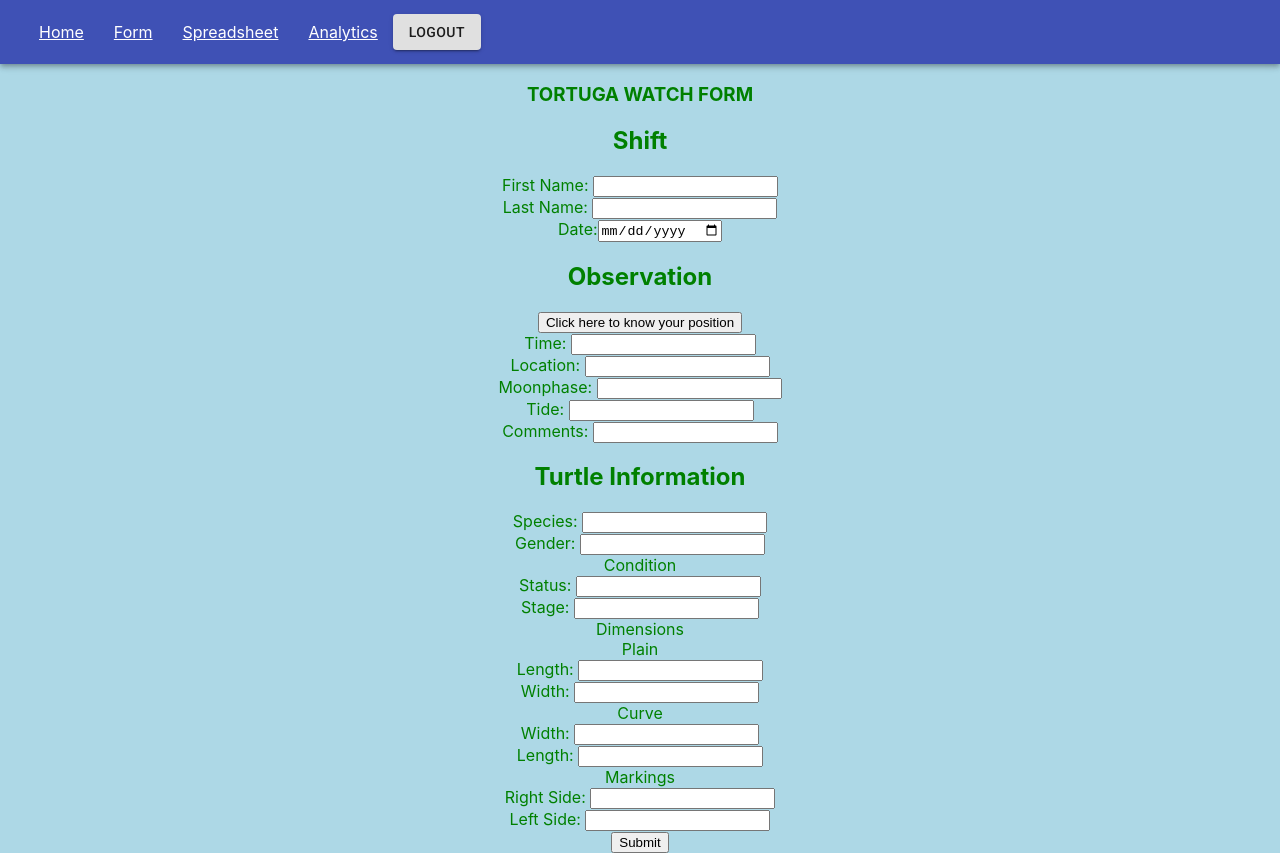
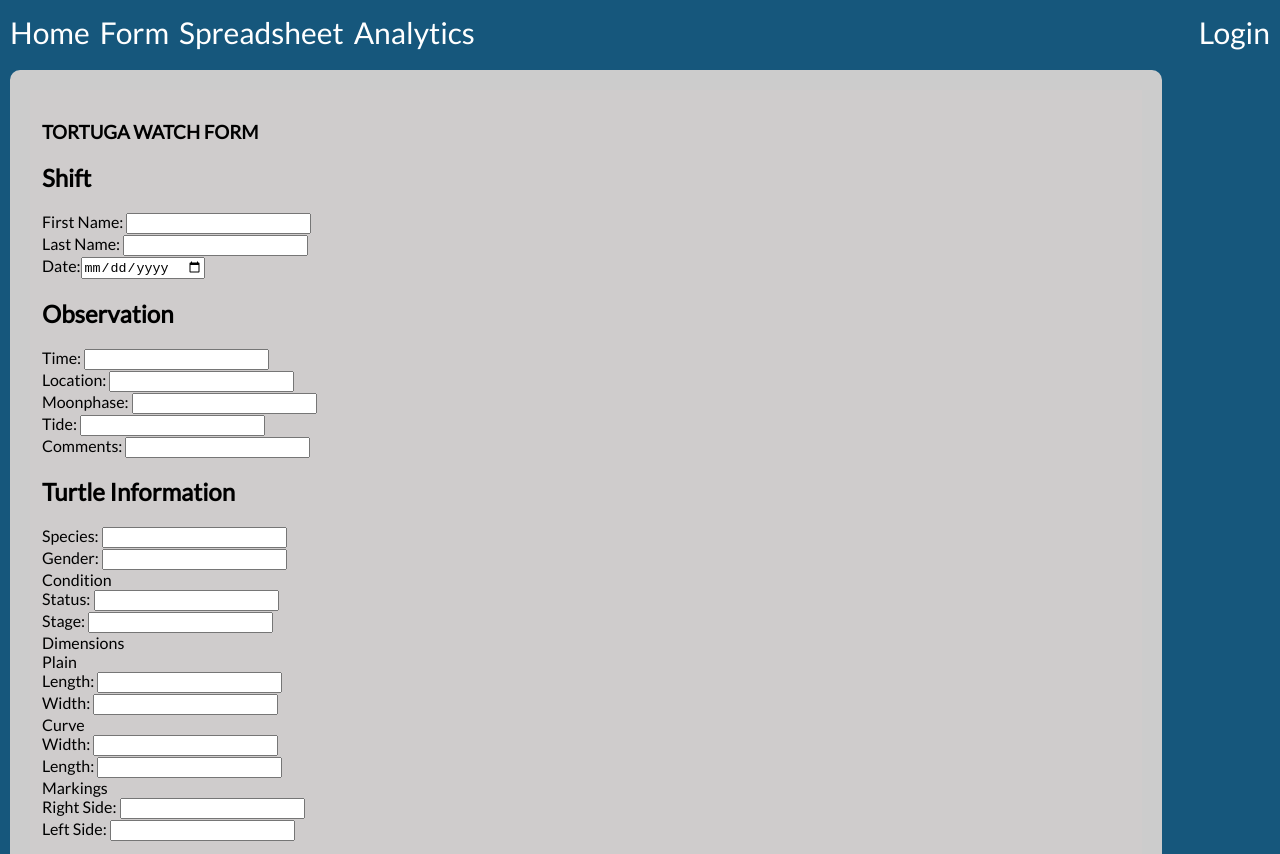
Before and after one commit to CarlosRabid/tortugaspedasi, a React (Create React App) app in the folder tortugaspedasi/: page /form in a window 1280 px wide. Shown: the top 854 px of the page. Built offline with nearby package versions, Linux system fonts and the light colour scheme.

Commit message:
login component and restructuring of display

```diff
--- a/tortugaspedasi/src/App.css
+++ b/tortugaspedasi/src/App.css
@@ -1,20 +1,97 @@
-.App {
-  /* display: inline; */
+@import url('https://fonts.googleapis.com/css?family=Lato');
+
+body {
+  background-color: rgb(22, 87, 124);
+  font-family: 'Lato', sans-serif !important
+}
+nav {
+  background-color: rgb(22, 87, 124);
+  color: #FeFFFF;
+  height: 60px;
+  font-size: 30px;
+}
+button {
+  background-color: #3AAFA9;
+  border-radius: 10px;
+  height: 90px;
+  width: 120px;
+  font-size: 15px;
+  margin-top: 50px;
+  cursor: pointer;
+  font-family: 'Lato', sans-serif;
+}
+nav a{
+  color: white;
+  text-decoration: none;
+  align-self: flex-end;
+  margin-left: 10px
+}
+.container{
+  padding: 20px;
+}
+/* .container-grid{
+  padding: 20px;
+  display: grid
+} */
+.loginContainer {
+  position: relative;
+  display: flex;
+  height: 100%;
+  align-content: center;
+  align-items: center;
+  justify-content: center;
+  margin-top: 10%
+}
+.navigation {
+  display: flex;
+  justify-content: flex-start;
+  width: 100%;
+  height: 50px
+}
+.currentUser {
+  align-self: flex-end;
+  margin-left: auto;
+  margin-right: 10px
+
+}
+#clients a:nth-child(1) {
+  color: #3AAFA9;
+  border-top: 2px solid #3AAFA9;
+}
+#actions a:nth-child(2) {
+  color: #3AAFA9;
+  border-top: 2px solid #3AAFA9
+
+}
+#analytics a:nth-child(3) {
+  color: #3AAFA9;
+  border-top: 2px solid #3AAFA9
+
+}
+.login {
+  background-color: white;
+  color: gray;
+  height: 400px;
+  width: 40%;
   text-align: center;
-  background-color: lightblue;
-  color: green;
-  text-decoration: none;
-  /* background-image: url(https://www.sciencenews.org/wp-content/uploads/2019/04/042519_ms_turtle_feat_REV.jpg); */
-  background-size: cover
+  vertical-align: middle;
+  align-content: center;
+  align-items: center;
+  justify-content: center;
+  border-radius: 20px;
 }
-
-
-.links{
-  color:black;
-  text-decoration: none;
-  padding: 3vh;
-  font-size: 23px;
-
+.login input {
+  width: 80%;
+  text-align: left;
+  margin-top: 30px;
+  height: 30px
+}
+.bigButton {
+  height: 60px;
+  width: 280px;
+  color: white;
+  margin-left: 190px;
+  margin-top: 0;
 }
 
 .popUp {
--- a/tortugaspedasi/src/App.js
+++ b/tortugaspedasi/src/App.js
@@ -1,21 +1,65 @@
 import React, { Component } from 'react';
+import { BrowserRouter as Router, Route, Redirect } from 'react-router-dom';
 import NavBar from './Components/NavBar';
 import Landing from './Components/Landing';
+import Login from './Components/Login';
 // import ObservationInput from './Components/Form/ObservationInput';
-// import Form from './Components/Form/Form';
-
 import './App.css';
+import Form from './Components/Form/Form';
+import Spreadsheet from './Components/Spreadsheet/Spreadsheet';
+import Analytics from './Components/Analytics/Analytics';
 
 
 class App extends Component {
+  constructor() {
+    super()
+    this.state = {
+      location: "",
+      userName: "",
+    }
+  }
+
+  updateUser = (name) => {
+    this.setState({
+      userName: name
+    })
+  }
+  updateNavBar = (location) => {
+    this.setState({
+      location: location
+    })
+  }
 
   render() {
 
-    return (<div className="App">
-      <NavBar />
-      {/* <Landing/>  */}
-      {/* <ObservationInput/> */}
-    </div>)
+    return (
+      <Router>
+      <div>
+          <NavBar location = {this.state.location}
+                  name = {this.state.userName}
+                  updateNavBar={this.updateNavBar}>
+          </NavBar>
+          <Route path ="/" exact render={() =>
+            (this.state.userName ?
+              (<Redirect to="/home"/>) :
+              (<Login updateUser={this.updateUser}
+                updateNavBar={this.updateNavBar}/>))}>
+          </Route>
+          <Route path="/home" exact render = {() =>
+          <Landing updateNavBar ={this.updateNavBar}/>}>
+          </Route>
+          <Route path ="/form" exact render={() =>
+            <Form updateNavBar={this.updateNavBar}/>}>
+          </Route>
+          <Route path = "/spread" exact render={() =>
+            <Spreadsheet updateNavBar={this.updateNavBar}/>}>
+          </Route>
+          <Route path = "/analytics" exact render={() =>
+            <Analytics updateNavBar={this.updateNavBar}/>}>
+          </Route>
+        </div>
+      </Router>
+    );
   }
 }
 
--- a/tortugaspedasi/src/Components/Form/Form.js
+++ b/tortugaspedasi/src/Components/Form/Form.js
@@ -3,6 +3,7 @@ import ShiftInput from './ShiftInput';
 import ObservationInput from './ObservationInput';
 import Turtle from './Turtle';
 import NestInput from './NestInput';
+import './form.css'
 const axios = require('axios')
 
 class Form extends Component {
@@ -22,11 +23,19 @@ class Form extends Component {
         return (
             <div className= "form">
                 <h3>TORTUGA WATCH FORM</h3>
-                <ShiftInput forms={this.state.forms}/>
-                <ObservationInput forms={this.state.forms} getPosition={this.getPosition}/>
-                <Turtle />
-                {this.state.nestFound ?
-                <NestInput /> : null}
+                <div id="input" className="_shift">
+                    <ShiftInput forms={this.state.forms}/>
+                </div>
+                <div id="input" className="_observation">
+                    <ObservationInput forms={this.state.forms} getPosition={this.getPosition}/>
+                </div>
+                <div id="input" className="_turtle">
+                <Turtle forms={this.state.forms} />
+                </div>
+                <div id="input" className="_nest">
+                    {this.state.nestFound ?
+                    <NestInput /> : null}
+                </div>
                 <button className="submit" onClick={this.submitNewForm}>Submit</button>
             </div>
         )
--- a/tortugaspedasi/src/Components/Form/ObservationInput.js
+++ b/tortugaspedasi/src/Components/Form/ObservationInput.js
@@ -54,9 +54,9 @@ class ObservationInput extends Component {
         return (
             <div className="observation-container">
                 <h2>Observation</h2>
-                <div>
+                {/* <div>
                     <button id="button" onClick={this.getPosition}>Click here to know your position</button>
-                </div>
+                </div> */}
                 <div className="observation-component">
                     {input.map((i) => <div className="new-observation-grid">
                         <span className="new-observation-1"> {i.formName}: </span>
--- a/tortugaspedasi/src/Components/Form/ShiftInput.js
+++ b/tortugaspedasi/src/Components/Form/ShiftInput.js
@@ -1,6 +1,4 @@
 import React, { Component } from 'react';
-import { makeStyles } from '@material-ui/core/styles';
-import TextField from '@material-ui/core/TextField';
 
 class ShiftInput extends Component {
 
--- /dev/null
+++ b/tortugaspedasi/src/Components/Form/form.css
@@ -0,0 +1,10 @@
+.form{
+  width: 90%; /* Full width */
+  padding: 12px; /* Some padding */
+  border: 20px solid #ccc; /* Gray border */
+  border-radius: 10px; /* Rounded borders */
+  box-sizing: border-box; /* Make sure that padding and width stays in place */
+  margin: 10px;
+  resize: vertical;
+  background-color: rgb(207, 204, 204)
+}
--- a/tortugaspedasi/src/Components/Login.js
+++ b/tortugaspedasi/src/Components/Login.js
@@ -1,13 +1,150 @@
+import React, {Component} from 'react';
+
 class Login extends Component {
-    constructor(props) {
-        super(props);
-        this.state = {  }
+
+    loginUser = (event) => {
+        event.preventDefault();
+        let username = event.target[0].value
+        this.props.updateUser(username)
+
     }
     render() {
-        return (
-            {/* Your Code Here */}
-          );
+        return(
+            <div className="loginContainer">
+                <div className="login">
+                <h1>Please Log in Below</h1>
+                    <form onSubmit={this.loginUser}>
+                        <input placeholder="User Name"></input>
+                        <br></br>
+                        <input type="password" placeholder= "Password"></input>
+                        <br></br>
+                        <button>Login</button>
+                    </form>
+                </div>
+            </div>
+        )
     }
 }
+export default Login
 
-export default Login;
+
+
+
+
+
+
+
+
+/*
+import Avatar from '@material-ui/core/Avatar';
+import Button from '@material-ui/core/Button';
+import CssBaseline from '@material-ui/core/CssBaseline';
+import TextField from '@material-ui/core/TextField';
+import FormControlLabel from '@material-ui/core/FormControlLabel';
+import Checkbox from '@material-ui/core/Checkbox';
+import Link from '@material-ui/core/Link';
+import Grid from '@material-ui/core/Grid';
+import Box from '@material-ui/core/Box';
+import LockOutlinedIcon from '@material-ui/icons/LockOutlined';
+import Typography from '@material-ui/core/Typography';
+import { makeStyles } from '@material-ui/core/styles';
+import Container from '@material-ui/core/Container';
+
+
+function Copyright() {
+  return (
+    <Typography variant="body2" color="textSecondary" align="center">
+      {'Copyright © '}
+      <Link color="inherit" href="https://material-ui.com/">
+        Tortuga Pedasi
+      </Link>{' '}
+      {new Date().getFullYear()}
+      {'.'}
+    </Typography>
+  );
+}
+
+const useStyles = makeStyles(theme => ({
+  '@global': {
+    body: {
+      backgroundColor: theme.palette.common.white,
+    },
+  },
+  paper: {
+    marginTop: theme.spacing(8),
+    display: 'flex',
+    flexDirection: 'column',
+    alignItems: 'center',
+  },
+  avatar: {
+    margin: theme.spacing(1),
+    backgroundColor: theme.palette.secondary.main,
+  },
+  form: {
+    width: '100%', // Fix IE 11 issue.
+    marginTop: theme.spacing(1),
+  },
+  submit: {
+    margin: theme.spacing(3, 0, 2),
+  },
+}));
+
+export default function SignIn() {
+  const classes = useStyles();
+
+  return (
+    <Container component="main" maxWidth="xs">
+      <CssBaseline />
+      <div className={classes.paper}>
+        <Avatar className={classes.avatar}>
+            <LockOutlinedIcon />
+        </Avatar>
+        <Typography component="h1" variant="h5">
+          Sign in
+        </Typography>
+        <form className={classes.form} noValidate>
+          <TextField
+            variant="outlined"
+            margin="normal"
+            required
+            fullWidth
+            id="email"
+            label="Email Address"
+            name="email"
+            autoComplete="email"
+            autoFocus
+          />
+          <TextField
+            variant="outlined"
+            margin="normal"
+            required
+            fullWidth
+            name="password"
+            label="Password"
+            type="password"
+            id="password"
+            autoComplete="current-password"
+          />
+          <FormControlLabel
+            control={<Checkbox value="remember" color="primary" />}
+            label="Remember me"
+          />
+          <Button
+            type="submit"
+            fullWidth
+            variant="contained"
+            color="primary"
+            className={classes.submit}
+          >
+            Sign In
+          </Button>
+
+        </form>
+      </div>
+      <Box mt={8}>
+        <Copyright />
+      </Box>
+    </Container>
+  );
+}
+*/
--- a/tortugaspedasi/src/Components/NavBar.js
+++ b/tortugaspedasi/src/Components/NavBar.js
@@ -1,51 +1,71 @@
 import React, { Component } from 'react';
-import ReactDOM from 'react-dom';
-import Button from '@material-ui/core/Button';
-import AppBar from '@material-ui/core/AppBar'
-import Toolbar from '@material-ui/core/Toolbar'
-import Typography from '@material-ui/core/Typography'
+import { BrowserRouter as Router, Route, Link } from 'react-router-dom'
 import '../styles/NavBar.css';
-import { BrowserRouter as Router, Route, Link } from 'react-router-dom'
-import Form from './Form/Form';
-import Spreadsheet from './Spreadsheet/Spreadsheet';
-import Analytics from './Analytics/Analytics';
-import Landing from './Landing';
+// import ReactDOM from 'react-dom';
+// import Button from '@material-ui/core/Button';
+// import AppBar from '@material-ui/core/AppBar'
+// import Toolbar from '@material-ui/core/Toolbar'
+// import Typography from '@material-ui/core/Typography'
+// import Form from './Form/Form';
+// import Spreadsheet from './Spreadsheet/Spreadsheet';
+// import Analytics from './Analytics/Analytics';
+// import Landing from './Landing';
 
 class NavBar extends Component {
-    constructor(props) {
-        super(props);
+    constructor() {
+        super();
         this.state = {}
     }
+
+    updateNavBar = () => {
+        this.props.updateNavBar("")
+    }
+
     render() {
+
         return (
-            <div>
-                <Router>
-                    <div><AppBar position="static">
-
-                        <Toolbar>
-                            <div className="navbarLinks">
-                                <Link to="/">Home</Link>
-                                <Link to="/form">Form</Link>
-                                <Link to="/spread">Spreadsheet</Link>
-                                <Link to="/analytics">Analytics</Link>
-
-                            </div>
-                            <div id="logoutButton">
-                                <Button edge="end" variant="contained" >Logout</Button>
-                            </div>
-                        </Toolbar>
-
-                    </AppBar>
-                        <Route path="/" exact render={() => <Landing />} />
-                        <Route path="/form" exact render={() => <Form />} />
-                        <Route path="/spread" exact render={() => <Spreadsheet />} />
-                        <Route path="/analytics" exact render={() => < Analytics />} />
-                    </div>
-                </Router>
-
-            </div>
+            <nav>
+                <div className="navigation" id={this.props.location}>
+                    <Link to="/home"><span>Home</span></Link>
+                    {" "}
+                    <Link to="/form"><span >Form</span></Link>
+                    {" "}
+                    <Link to="/spread"><span>Spreadsheet</span></Link>
+                    {" "}
+                    <Link to="/analytics"><span>Analytics</span></Link>
+                    <span className= "currentUser"><Link to="/">{!this.props.name ? "Login" : this.props.name}</Link></span>
+                </div>
+            </nav>
         );
     }
 }
 
 export default NavBar;
+
+// MATERIAL UI CODE //
+            // <div>
+            //     <Router>
+            //         <div><AppBar position="static">
+
+            //             <Toolbar>
+            //                 <div className="navbarLinks">
+            //                     <Link to="/">Home</Link>
+            //                     <Link to="/form">Form</Link>
+            //                     <Link to="/spread">Spreadsheet</Link>
+            //                     <Link to="/analytics">Analytics</Link>
+
+            //                 </div>
+            //                 <div id="logoutButton">
+            //                     <Button edge="end" variant="contained" >Logout</Button>
+            //                 </div>
+            //             </Toolbar>
+
+            //         </AppBar>
+            //             <Route path="/" exact render={() => <Landing />} />
+            //             <Route path="/form" exact render={() => <Form />} />
+            //             <Route path="/spread" exact render={() => <Spreadsheet />} />
+            //             <Route path="/analytics" exact render={() => < Analytics />} />
+            //         </div>
+            //     </Router>
+
+            // </div>
--- a/tortugaspedasi/src/Components/landing.css
+++ b/tortugaspedasi/src/Components/landing.css
@@ -18,11 +18,11 @@
 .link {
   background-color: #cfcfcf;
   border: none;
-  color: white;
+  color: black;
   padding: 16px 32px;
   text-align: center;
   margin: 4px 2px;
-  opacity: 0.5;
+  opacity: 0.6;
   transition: 0.3s;
   display: inline-block;
   text-decoration: none;
```
Also changed, not shown: tortugaspedasi/src/Components/Landing.js (+4 -4 lines), tortugaspedasi/src/server/Routes.js (+6 -39 lines).
